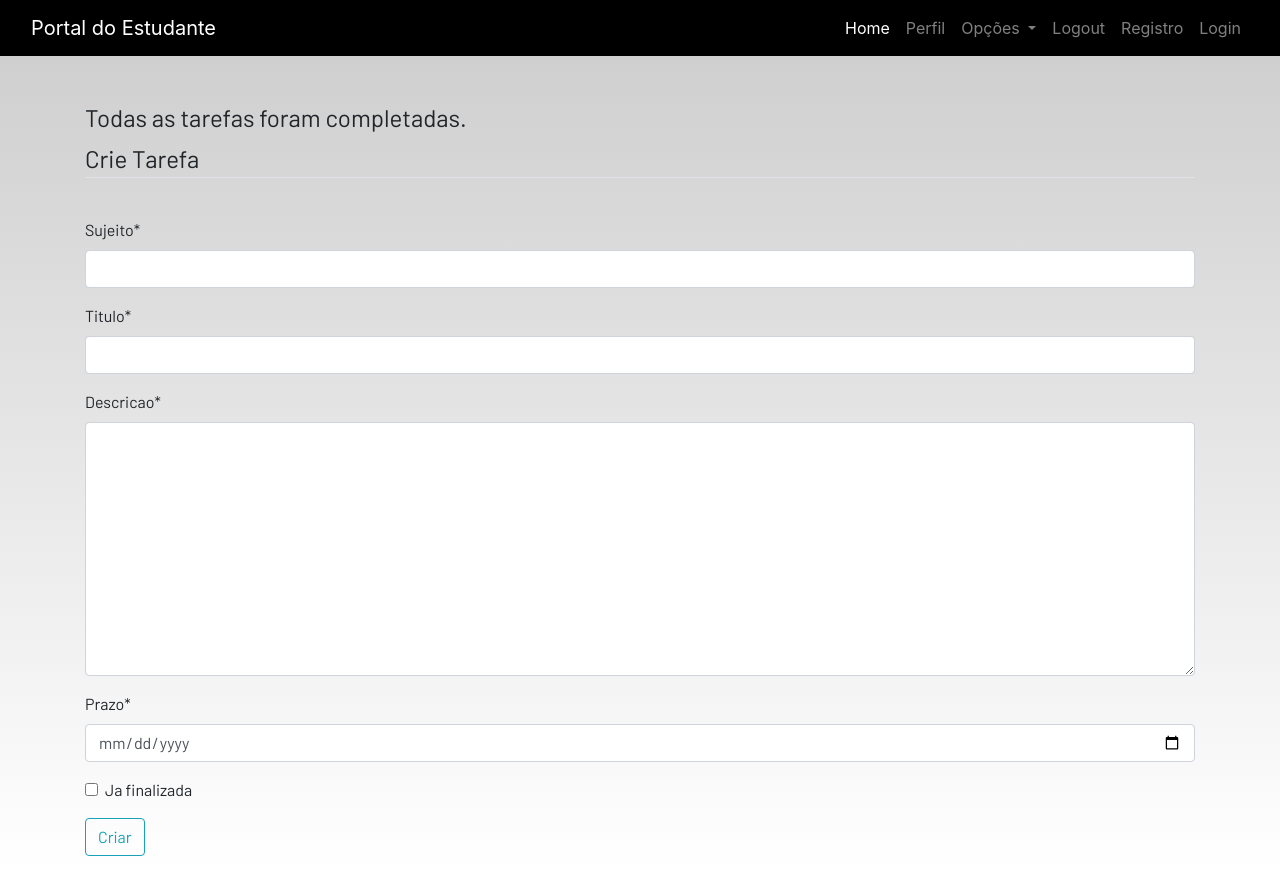
After one commit to geovanipaz/Portal-de-Estudos-0.1, a Django app: page /tarefas in a window 1280 px wide. The commit adds this page. Run offline with Django 4.2, Linux system fonts and the light colour scheme; the visitor is signed in with stand-in values (Sample User, id 1); data that the repository does not hold is empty; some libraries are stand-ins or nearby versions; some web fonts are replaced.

Commit message:
tarefas e youtube

```diff
--- a/portaldeestudos/dashboard/admin.py
+++ b/portaldeestudos/dashboard/admin.py
@@ -1,4 +1,5 @@
 from django.contrib import admin
-from .models import Notas
+from .models import Notas, Tarefa
 # Register your models here.
 admin.site.register(Notas)
+admin.site.register(Tarefa)
--- a/portaldeestudos/dashboard/forms.py
+++ b/portaldeestudos/dashboard/forms.py
@@ -1,4 +1,5 @@
-from dataclasses import fields
+from dataclasses import field, fields
+from tkinter import Widget
 from django import forms
 from .models import *
 
@@ -7,3 +8,14 @@ class NotasForm(forms.ModelForm):
     class Meta:
         model = Notas
         fields = ['titulo','descricao']
+
+class DateInput(forms.DateInput):
+    input_type = 'date'
+class TarefasForm(forms.ModelForm):
+    class Meta:
+        model = Tarefa
+        widgets = {'prazo':DateInput()}
+        fields = ['sujeito', 'titulo','descricao','prazo','ja_finalizada']
+
+class DashboardForm(forms.Form):
+    texto = forms.CharField(max_length=100, label='Entre com sua busca')
--- a/portaldeestudos/dashboard/models.py
+++ b/portaldeestudos/dashboard/models.py
@@ -14,3 +14,14 @@ class Notas(models.Model):
 
     def __str__(self) -> str:
         return self.titulo
+
+class Tarefa(models.Model):
+    usuario = models.ForeignKey(User, on_delete=models.CASCADE)
+    sujeito = models.CharField(max_length=50)
+    titulo = models.CharField(max_length=100)
+    descricao = models.TextField()
+    prazo = models.DateTimeField()
+    ja_finalizada = models.BooleanField(default=False)
+
+    def __str__(self) -> str:
+        return self.titulo
--- a/portaldeestudos/dashboard/templates/dashboard/base.html
+++ b/portaldeestudos/dashboard/templates/dashboard/base.html
@@ -70,6 +70,11 @@
   </header>
   <br /><br />
   <main>
+    {% if messages %}
+      {% for msg in messages %}
+        <div class="alert alert-{{msg.tags}}">{{msg}}</div>
+      {% endfor %}
+    {% endif %}
 
     {% block content %}
     {% endblock content %}
--- /dev/null
+++ b/portaldeestudos/dashboard/templates/dashboard/homework.html
@@ -0,0 +1,73 @@
+{% extends 'dashboard/base.html' %}
+{% load static %}
+{% load crispy_forms_tags %}
+{% block content %}
+
+<div class="container">
+    {% if not tarefa_feita %}
+
+
+    <table class="table table-striped table-bordered table-hover table-dark">
+        <thead>
+            <tr>
+                <th scope="col">#</th>
+                <th scope="col">Sujeito</th>
+                <th scope="col">Titulo</th>
+                <th scope="col">Descrição</th>
+                <th scope="col">Prazo</th>
+                <th scope="col">Status</th>
+                <th scope="col">Deletar</th>
+            </tr>
+        </thead>
+        <tbody>
+            {% for tarefa in tarefas %}
+            <tr>
+                <th scope="row">{{forloop.counter}}</th>
+                <td>{{tarefa.sujeito}}</td>
+                <td>{{tarefa.titulo}}</td>
+                <td>{{tarefa.descricao}}</td>
+                <td>{{tarefa.prazo}}</td>
+
+                <td>
+                    <a href="#">
+                        <div class="form-check">
+                            {% if tarefa.ja_finalizada %}
+                                <input class="form-check-input" type="checkbox" value=""
+                                 checked>
+                            {% else %}
+                                <input class="form-check-input" type="checkbox" value="">
+                            {% endif %}
+                                <label class="form-check-label text-light" for="flexCheckDefault">
+                                    Marque como Completada
+                                </label>
+
+
+                        </div>
+                    </a>
+                </td>
+                <td><a href="{% url 'deleta_tarefa' tarefa.id %}">
+                    <i class="fa fa-trash fa-2x"></i></a></td>
+            </tr>
+            {% endfor %}
+
+        </tbody>
+    </table>
+    {% else %}
+        <h4>Todas as tarefas foram completadas.</h4>
+    {% endif %}
+</div>
+<div class=" container">
+    <form method="POST">
+        <fieldset class="form-group">
+            <legend class="border-bottom mb-4">Crie Tarefa</legend>
+        </fieldset>
+        {{ form|crispy }}
+        {% csrf_token %}
+        <div class="form-group">
+            <button href="" class="btn btn-outline-info" type="submit">
+                Criar
+            </button>
+        </div>
+    </form>
+</div>
+{% endblock content %}
--- a/portaldeestudos/dashboard/templates/dashboard/notes.html
+++ b/portaldeestudos/dashboard/templates/dashboard/notes.html
@@ -7,11 +7,12 @@
     <div class="row">
         {% for nota in notas %}
         <div class="col-md-3">
-            <a href="#">
+            <a href="{% url 'detalhe_nota' nota.id %}">
                 <div class="card">
                     <div class="card-header">{{nota.titulo}}</div>
                     <div class="card-body">{{nota.descricao}}</div>
-                    <div class="card-footer mt-auto "><a href="#">
+                    <div class="card-footer mt-auto ">
+                        <a href="{% url 'deleta_nota' nota.id %}">
                         <i class="fa fa-trash fa-2x"></i></a>
                     </div>
                 </div>
--- a/portaldeestudos/dashboard/urls.py
+++ b/portaldeestudos/dashboard/urls.py
@@ -5,5 +5,13 @@ from . import views
 
 urlpatterns = [
     path('', views.home, name='home'),
-    path('notas', views.notas, name='notas')
+    path('notas', views.notas, name='notas'),
+    path('deleta_nota/<pk>', views.deleta_nota, name='deleta_nota'),
+    path('detalhe_nota/<pk>', views.notaDetalheView.as_view(), name='detalhe_nota'),
+
+    path('tarefas', views.tarefas, name='tarefas'),
+    path('update_tarefa/<pk>', views.update_tarefa, name='update_tarefa'),
+    path('deleta_tarefa/<pk>', views.deletar_tarefa, name='deleta_tarefa'),
+
+    path('youtube', views.youtube, name='youtube')
 ]
--- a/portaldeestudos/dashboard/views.py
+++ b/portaldeestudos/dashboard/views.py
@@ -1,9 +1,10 @@
 from pyexpat.errors import messages
-from django.shortcuts import render
+from django.shortcuts import redirect, render
 from .forms import *
-from .models import Notas
+from .models import Notas, Tarefa
 from django.contrib import messages
-
+from django.views.generic import DetailView
+from youtubesearchpython import VideosSearch
 # Create your views here.
 
 
@@ -26,3 +27,95 @@ def notas(request):
     notas = Notas.objects.filter(usuario=request.user)
     context = {'notas':notas,'form':form}
     return render(request, 'dashboard/notes.html', context)
+
+def deleta_nota(request, pk):
+    Notas.objects.get(id=pk).delete()
+    return redirect('notas')
+
+class notaDetalheView(DetailView):
+    model = Notas
+    context_object_name = 'nota'
+    template_name = 'dashboard/notes_detail.html'
+
+def tarefas(request):
+    if request.method == 'POST':
+        form = TarefasForm(request.POST)
+        if form.is_valid():
+            try:
+                finalizado = request.POST['ja_finalizado']
+                if finalizado == 'on':
+                    finalizado = True
+                else:
+                    finalizado = False
+            except:
+                finalizado = False
+            tarefa = Tarefa(
+                usuario = request.user,
+                sujeito = request.POST['sujeito'],
+                titulo = request.POST['titulo'],
+                descricao = request.POST['descricao'],
+                prazo = request.POST['prazo'],
+                ja_finalizada = finalizado
+            )
+            tarefa.save()
+            messages.success(request,f'Tarefa Adicionada por {request.user.username}.')
+    else:
+        form = TarefasForm()
+
+    tarefas = Tarefa.objects.filter(usuario=request.user)
+    if len(tarefas) == 0:
+        tarefa_feita = True
+    else:
+        tarefa_feita = False
+    context = {
+        'tarefas':tarefas,
+        'tarefa_feita':tarefa_feita,
+        'form':form
+        }
+    return render(request, 'dashboard/homework.html', context)
+
+def update_tarefa(request, pk=None):
+    tarefa = Tarefa.objects.get(id=pk)
+    if tarefa.ja_finalizada == True:
+        tarefa.ja_finalizada = False
+    else:
+        tarefa.ja_finalizada = True
+    tarefa.save()
+    return redirect('tarefas')
+
+def deletar_tarefa(request, pk=None):
+    Tarefa.objects.get(id=pk).delete()
+    return redirect('tarefas')
+
+def youtube(request):
+    if request.method == 'POST':
+        form = DashboardForm(request.POST)
+        texto = request.POST['texto']
+        video = VideosSearch(texto, limit=10)
+        resultado_lista = []
+        for i in video.result()['result']:
+            resultado_dict = {
+                'input': texto,
+                'titulo':i['title'],
+                'duração':i['duration'],
+                'thumbnail':i['thumbnails'][0]['url'],
+                'canal':i['channel']['name'],
+                'link':i['link'],
+                'views':i['viewCount']['short'],
+                'publicado':i['publishedTime'],
+            }
+            desc = ''
+            if i['descriptionSnippet']:
+                for j in i['descriptionSnippet']:
+                    desc += j['text']
+            resultado_dict['descrição'] = desc
+            resultado_lista.append(resultado_dict)
+            context = {
+                'form':form,
+                'results': resultado_lista,
+            }
+        return render(request,'dashboard/youtube.html', context)
+    else:
+        form = DashboardForm()
+    context = {'form':form}
+    return render(request, 'dashboard/youtube.html', context)
```
Also changed, not shown: portaldeestudos/dashboard/templates/dashboard/notes_detail.html (added, +26 -0 lines), portaldeestudos/dashboard/templates/dashboard/youtube.html (added, +46 -0 lines), portaldeestudos/dashboard/migrations/0002_alter_notas_options_tarefa.py (added), 2 other files.
